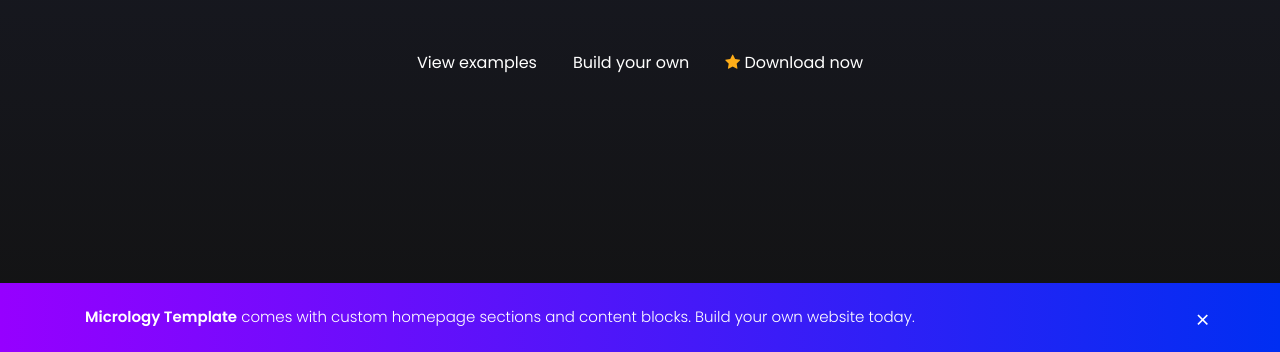
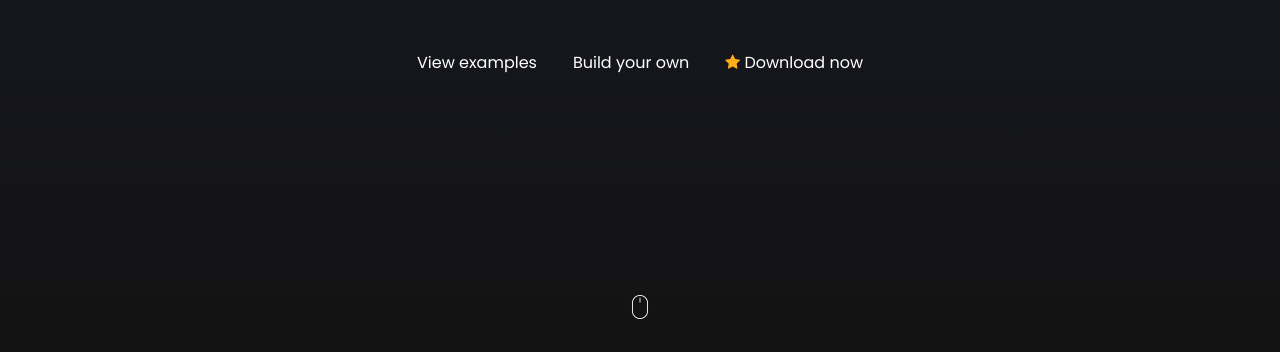
Before and after one commit to architmehta3/Plutus-Media-Website, a plain HTML site: page index.html in a window 1280 px wide. Shown: the part 448-800 px from the top of the page. Drawn offline with Linux system fonts and the light colour scheme.

Commit message:
Changed the Template Used Notification.

```diff
--- a/index.html
+++ b/index.html
@@ -198,15 +198,15 @@
             </div>
             <a href="#first-section" class="bottom-button"><i class="flaticon-mouse"></i></a>
 
-            <div class="top-message alert grd5">
-                <div class="container">
-                    <div class="row">
-                        <div class="col-md-12">
-                            <p><strong>Micrology Template</strong> comes with custom homepage sections and content blocks. Build your own website today. <a class="aaclose" href="#" data-dismiss="alert" aria-label="close" title="close">×</a></p>
-                        </div><!-- end col -->
-                    </div><!-- end row -->
-                </div><!-- end container -->
-            </div><!-- end top-message -->
+            <!-- <div class="top-message alert grd5"> -->
+                <!-- <div class="container"> -->
+                    <!-- <div class="row"> -->
+                        <!-- <div class="col-md-12"> -->
+                            <!-- <p><strong>Micrology Template</strong> comes with custom homepage sections and content blocks. Build your own website today. <a class="aaclose" href="#" data-dismiss="alert" aria-label="close" title="close">×</a></p> -->
+                        <!-- </div>end col -->
+                    <!-- </div>end row -->
+                <!-- </div>end container -->
+            <!-- </div>end top-message -->
         </section><!-- end section -->
 
         <section class="section">
```
